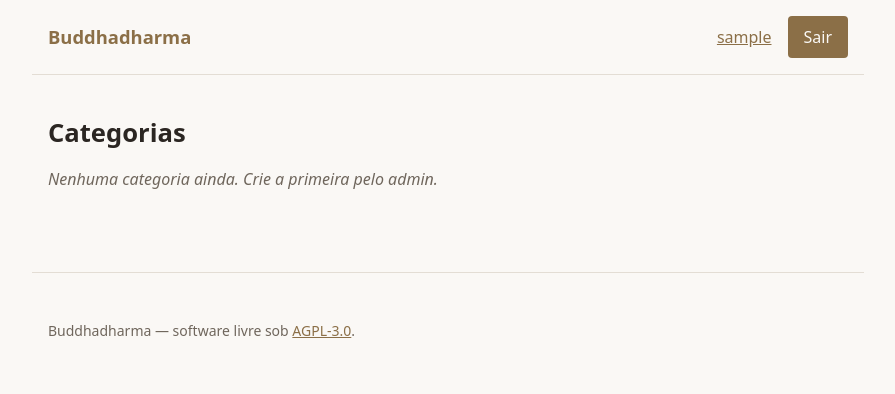
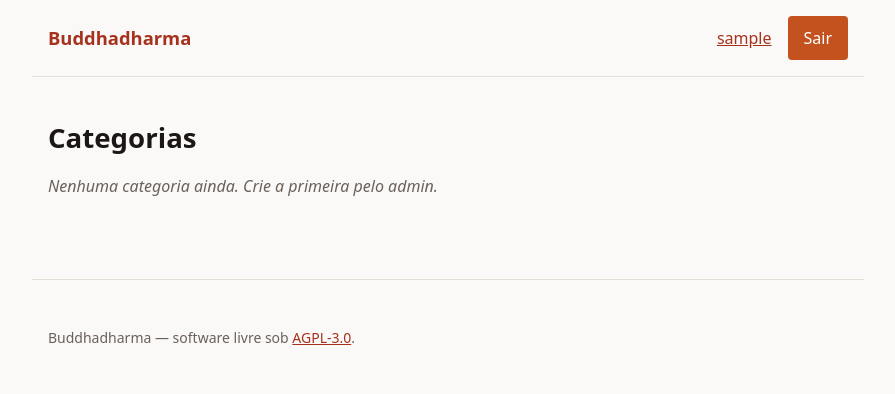
Before and after one commit to C-E-E-C/buddhadharma, a Django app: page / in a window 1280 px wide. Shown: the top 394 px of the page, without its empty margins (192-1087 px from the left). Run offline with Django 5.2, Linux system fonts and the light colour scheme; the visitor is signed in with stand-in values (Sample User, id 1); data comes from the database, SQL or seed files in the repository; data that the repository does not hold is empty; parts of the project's set-up code (start-up, migrations or seed data) failed here and were passed over.

Commit message:
feat(design): tokens de cor, tipografia e espaçamento
Base do sistema de design (§8 do DESIGN.md): tudo que a Fase 2 constrói passa
a nascer sobre estes tokens, em vez de ser reestilizado depois.

Duas camadas, e a ordem entre elas é o que sustenta o tema escuro. A rampa
quente 100–900 traz os valores crus; os tokens semânticos ficam por cima, e é
só neles que os componentes tocam. A rampa se inverte entre os temas — no
claro só 600–900 são legíveis sobre o fundo, no escuro só 100–500 — então um
componente que referencie `--quente-700` fica ilegível no escuro sem que
ninguém perceba. Um teste recusa cor crua e passo de rampa em forum.css.

Três estados de tema, não dois: claro, escuro e sistema. A guarda
`:root:not([data-theme="light"])` faz uma escolha explícita por claro vencer
um sistema em escuro. Todos os semânticos existem em `:root`; os blocos de
tema só trocam valores que já existem. Cor definida apenas dentro de `@media`
some no estado "sistema", e a página renderiza texto de um tema sobre o fundo
do outro — outro teste barra isso.

O par preenchimento + rótulo do botão anda junto num par de tokens, porque é
o par que precisa passar no contraste: no claro, 600 com rótulo branco
(4.59:1); no escuro, 500 com rótulo escuro (5.94:1). Branco sobre 500 daria
3.13:1 e reprovaria.

Os contrastes do DESIGN.md deixam de ser folclore: o teste os recalcula a
partir do CSS servido, pelos limiares da WCAG 2.2, nos dois temas. Verificado
que reprova de fato, mutando a paleta de propósito.

Também entram a escala tipográfica (razão 1.2), a escala de espaçamento, a
medida de leitura de 68 caracteres no corpo do post, `color-scheme` nos dois
temas, foco sempre visível e `prefers-reduced-motion`.

Conferido em navegador nos dois temas, no índice e nas telas de tópico e de
entrada: nenhuma cor sumiu ao alternar. 145 testes passando.

Refs BD-004

Co-Authored-By: Claude Opus 5 (1M context) <noreply@anthropic.com>
Claude-Session: https://claude.ai/code/session_01G7TRBhgu2wYyYvFNroidFk

```diff
--- a/static/css/forum.css
+++ b/static/css/forum.css
@@ -1,35 +1,23 @@
-/* Estilo mínimo da Fase 1. Tema customizável fica para a Fase 4. */
-
-:root {
-  --tinta: #2b2622;
-  --papel: #faf8f5;
-  --acafrao: #8b6f47;
-  --borda: #e3ddd4;
-  --suave: #6f665c;
-}
-
-@media (prefers-color-scheme: dark) {
-  :root {
-    --tinta: #e8e3dc;
-    --papel: #1a1816;
-    --acafrao: #c9a227;
-    --borda: #38332e;
-    --suave: #9c9288;
-  }
-}
+/* Estilo do fórum. As cores, a escala tipográfica e o espaçamento vêm de
+ * tokens.css — nenhuma cor crua aqui, nenhum passo da rampa referenciado
+ * direto. Componente que referencia a rampa quebra no tema escuro, porque a
+ * rampa se inverte entre os temas (docs/DESIGN.md §2).
+ */
 
 * { box-sizing: border-box; }
 
 body {
   margin: 0;
-  background: var(--papel);
+  background: var(--fundo);
   color: var(--tinta);
-  font: 16px/1.65 system-ui, -apple-system, "Segoe UI", Roboto, sans-serif;
+  font-family: var(--fonte);
+  font-size: var(--texto-m);
+  line-height: var(--altura-corpo);
 }
 
 main { max-width: 52rem; margin: 0 auto; padding: 1.5rem 1rem 4rem; }
 
-a { color: var(--acafrao); }
+a { color: var(--acento); }
 
 .topo {
   display: flex; justify-content: space-between; align-items: center; gap: 1rem;
@@ -41,11 +29,11 @@ a { color: var(--acafrao); }
 .inline { display: inline; }
 button.link {
   background: none; border: none; padding: 0; cursor: pointer;
-  color: var(--acafrao); font: inherit; text-decoration: underline;
+  color: var(--acento); font: inherit; text-decoration: underline;
 }
 
-h1 { font-size: 1.6rem; line-height: 1.25; }
-h2 { font-size: 1.25rem; margin-top: 2.5rem; }
+h1 { font-size: var(--texto-ggg); line-height: var(--altura-titulo); }
+h2 { font-size: var(--texto-g); line-height: var(--altura-titulo); margin-top: var(--esp-6); }
 
 .categorias, .topicos, .posts, .subcategorias, .reacoes, .mensagens {
   list-style: none; padding: 0;
@@ -56,15 +44,15 @@ h2 { font-size: 1.25rem; margin-top: 2.5rem; }
   display: block; padding: .85rem 1rem; text-decoration: none; color: inherit;
   border: 1px solid var(--borda); border-left-width: 4px; border-radius: 4px;
 }
-.categorias > li > a:hover { border-color: var(--acafrao); }
+.categorias > li > a:hover { border-color: var(--acento); }
 .categorias strong { display: block; }
 
 .topicos li {
   padding: .6rem 0; border-bottom: 1px solid var(--borda);
 }
-.topicos li.fixado { background: color-mix(in srgb, var(--acafrao) 6%, transparent); }
+.topicos li.fixado { background: var(--realce); }
 
-.meta, .descricao, .contagem, .ajuda { color: var(--suave); font-size: .875rem; }
+.meta, .descricao, .contagem, .ajuda { color: var(--tinta-suave); font-size: .875rem; }
 .meta { display: block; }
 
 .trilha { font-size: .875rem; margin-bottom: .5rem; }
@@ -72,16 +60,20 @@ h2 { font-size: 1.25rem; margin-top: 2.5rem; }
 .post { padding: 1rem 0; border-bottom: 1px solid var(--borda); }
 .post > header {
   display: flex; gap: .75rem; align-items: baseline;
-  font-size: .875rem; color: var(--suave); margin-bottom: .5rem;
+  font-size: .875rem; color: var(--tinta-suave); margin-bottom: .5rem;
 }
 .post > header a:first-child { font-weight: 600; }
 .permalink { text-decoration: none; }
-.respondendo { font-size: .875rem; color: var(--suave); margin: 0 0 .5rem; }
+.respondendo { font-size: .875rem; color: var(--tinta-suave); margin: 0 0 .5rem; }
 
-.corpo :is(p, ul, ol, blockquote, pre, table) { margin: .75rem 0; }
+/* Medida de leitura. O limite é do texto, não do contêiner: tabela e bloco
+ * de código continuam usando a largura toda, porque encolher código para 68
+ * caracteres só produz rolagem horizontal. */
+.corpo :is(p, ul, ol, blockquote) { max-width: var(--medida); }
+.corpo :is(p, ul, ol, blockquote, pre, table) { margin: var(--esp-3) 0; }
 .corpo blockquote {
   margin-left: 0; padding: .25rem 0 .25rem 1rem;
-  border-left: 3px solid var(--borda); color: var(--suave);
+  border-left: 3px solid var(--borda); color: var(--tinta-suave);
 }
 .corpo pre {
   padding: .8rem; overflow-x: auto; border-radius: 4px;
@@ -102,20 +94,29 @@ form p { margin: .75rem 0; }
 label { display: block; font-weight: 600; font-size: .9rem; }
 input, textarea, select {
   width: 100%; padding: .5rem; font: inherit;
-  border: 1px solid var(--borda); border-radius: 4px;
-  background: var(--papel); color: var(--tinta);
+  border: 1px solid var(--borda); border-radius: var(--raio);
+  background: var(--superficie); color: var(--tinta);
 }
 button[type="submit"], .botao {
   display: inline-block; padding: .5rem 1rem; font: inherit; cursor: pointer;
-  background: var(--acafrao); color: var(--papel);
+  background: var(--acento-superficie); color: var(--acento-rotulo);
+  min-height: var(--alvo-toque);
   border: none; border-radius: 4px; text-decoration: none;
 }
 
-.errorlist { color: #b3261e; font-size: .875rem; padding-left: 1rem; }
-.aviso, .vazio { color: var(--suave); font-style: italic; }
+.errorlist { color: var(--perigo); font-size: var(--texto-p); padding-left: 1rem; }
+.aviso, .vazio { color: var(--tinta-suave); font-style: italic; }
 .mais { display: inline-block; margin-top: 1rem; }
 
 footer {
   max-width: 52rem; margin: 0 auto; padding: 2rem 1rem;
-  border-top: 1px solid var(--borda); color: var(--suave); font-size: .875rem;
+  border-top: 1px solid var(--borda); color: var(--tinta-suave); font-size: .875rem;
 }
+
+/* Foco sempre visível (§7). O padrão do navegador some contra alguns fundos;
+ * o contorno próprio é o mesmo nos dois temas porque --foco troca por baixo. */
+:is(a, button, input, textarea, select, summary, [tabindex]):focus-visible {
+  outline: 2px solid var(--foco);
+  outline-offset: 2px;
+  border-radius: var(--raio);
+}
--- /dev/null
+++ b/static/css/tokens.css
@@ -0,0 +1,207 @@
+/* Sistema de design — tokens. Transcreve docs/DESIGN.md §2, §3, §4 e §7.
+ *
+ * Duas camadas, e a ordem entre elas é a regra que sustenta o tema escuro:
+ *
+ *   1. a rampa      — valores crus, nunca usados direto por um componente
+ *   2. os semânticos — é isto que os componentes usam
+ *
+ * A rampa se inverte entre os temas: no claro só 600–900 são legíveis sobre o
+ * fundo, no escuro só 100–500. Um componente que referencie `--quente-700`
+ * fica ilegível no escuro e ninguém percebe até alguém reclamar. Por isso todo
+ * componente passa por token semântico, e o tema troca o valor por baixo.
+ *
+ * Três estados de tema, não dois: claro, escuro e *sistema* (§5). Sistema é o
+ * padrão e não estampa atributo nenhum na raiz.
+ *
+ * Nenhuma cor pode existir **apenas** dentro de `@media` ou de `[data-theme]`.
+ * No estado "sistema" o atributo não é estampado; uma cor definida só ali
+ * some, e a página renderiza texto de um tema sobre o fundo do outro. O
+ * bloco `:root` abaixo define **todos** os semânticos; os outros dois só
+ * trocam valores que já existem.
+ */
+
+:root {
+  /* ---- Rampa quente — §2. Do açafrão ao vermelho profundo. ------------- */
+  /* Contrastes na tabela do DESIGN.md; apps/core/tests/test_tokens.py os
+   * recalcula a partir deste arquivo, para a medida não virar folclore. */
+  --quente-100: #fdf3e0;
+  --quente-200: #fae3b8;
+  --quente-300: #f5c766;
+  --quente-400: #efa92b;
+  --quente-500: #dc7726;
+  --quente-600: #c4521f;
+  --quente-700: #a6321e;
+  --quente-800: #7e2418;
+  --quente-900: #5a1b15;
+
+  /* ---- Neutros quentes — §4 -------------------------------------------- */
+  /* Viés quente de propósito: neutro frio convive com a paleta, não pertence
+   * a ela. */
+  --neutro-claro-fundo: #faf9f7;
+  --neutro-claro-superficie: #ffffff;
+  --neutro-claro-tinta: #1c1714;
+  --neutro-claro-tinta-suave: #6b605a;
+  --neutro-claro-borda: #e6dfd7;
+
+  --neutro-escuro-fundo: #17120e;
+  --neutro-escuro-superficie: #1f1813;
+  --neutro-escuro-tinta: #f2ede8;
+  --neutro-escuro-tinta-suave: #a79c95;
+  --neutro-escuro-borda: #3a302a;
+
+  /* ---- Estados de sistema — §3 ----------------------------------------- */
+  /* Verde e azul ficam fora da família quente de propósito: dão o alívio
+   * cromático que uma paleta só quente não tem, e não competem com a marca. */
+  --perigo-claro: #b3261e;
+  --perigo-escuro: #f2766b;
+  --sucesso-claro: #2f6b4f;
+  --sucesso-escuro: #6fbf95;
+  --info-claro: #1f5f8b;
+  --info-escuro: #6fb3dc;
+
+  /* ==== Semânticos — tema claro ========================================= */
+  color-scheme: light;
+
+  --fundo: var(--neutro-claro-fundo);
+  --superficie: var(--neutro-claro-superficie);
+  --tinta: var(--neutro-claro-tinta);
+  --tinta-suave: var(--neutro-claro-tinta-suave);
+  --borda: var(--neutro-claro-borda);
+
+  /* Acento como tinta: precisa de 4.5:1 sobre o fundo. No claro é o 700. */
+  --acento: var(--quente-700);
+
+  /* Acento como superfície: o par preenchimento + rótulo anda junto, porque
+   * é o par que precisa passar no contraste. No claro, 600 com rótulo branco
+   * (4.59:1); branco sobre o 500 daria 3.13:1 e reprovaria. */
+  --acento-superficie: var(--quente-600);
+  --acento-rotulo: #ffffff;
+
+  --perigo: var(--perigo-claro);
+  --sucesso: var(--sucesso-claro);
+  --info: var(--info-claro);
+
+  /* Aviso é fundo tingido e borda, nunca tinta: amarelo como texto reprova
+   * em qualquer tamanho sobre fundo claro (§3). O texto do aviso é --tinta. */
+  --aviso-borda: var(--quente-600);
+  --aviso-fundo: color-mix(in srgb, var(--quente-400) 18%, var(--fundo));
+
+  /* Realce de trecho na busca (BD-014) e faixa de destaque. */
+  --realce: color-mix(in srgb, var(--quente-300) 55%, var(--fundo));
+
+  --foco: var(--quente-600);
+
+  /* ---- Tipografia — §7 -------------------------------------------------- */
+  /* A pilha precisa cobrir português com acentos e os diacríticos do Pāli
+   * (anattā, saṅgha). A fonte própria é decisão em aberto (§9.1); até lá, a
+   * pilha do sistema já cobre latino estendido em todas as plataformas. */
+  --fonte: system-ui, -apple-system, "Segoe UI", Roboto, "Noto Sans", sans-serif;
+  --fonte-mono: ui-monospace, SFMono-Regular, "Cascadia Mono", Menlo, monospace;
+
+  /* Escala em razão 1.2 a partir de 1rem, arredondada. */
+  --texto-pp: 0.79rem;
+  --texto-p: 0.875rem;
+  --texto-m: 1rem;
+  --texto-g: 1.2rem;
+  --texto-gg: 1.44rem;
+  --texto-ggg: 1.728rem;
+
+  --altura-corpo: 1.65;
+  --altura-titulo: 1.25;
+
+  /* Medida de leitura: 65–75 caracteres no corpo do post (§7). */
+  --medida: 68ch;
+
+  /* ---- Espaçamento ----------------------------------------------------- */
+  --esp-1: 0.25rem;
+  --esp-2: 0.5rem;
+  --esp-3: 0.75rem;
+  --esp-4: 1rem;
+  --esp-5: 1.5rem;
+  --esp-6: 2rem;
+  --esp-7: 3rem;
+
+  --raio: 4px;
+  --raio-pilula: 999px;
+
+  /* Alvo de toque mínimo, §7. Vale sobretudo para o botão de reagir. */
+  --alvo-toque: 44px;
+}
+
+/* Escuro por preferência do sistema.
+ *
+ * A guarda `:not([data-theme="light"])` é o que faz uma escolha explícita por
+ * claro vencer um sistema em escuro. Sem ela, quem pediu claro no fórum e usa
+ * o telemóvel em escuro recebe escuro assim mesmo. */
+@media (prefers-color-scheme: dark) {
+  :root:not([data-theme="light"]) {
+    color-scheme: dark;
+
+    --fundo: var(--neutro-escuro-fundo);
+    --superficie: var(--neutro-escuro-superficie);
+    --tinta: var(--neutro-escuro-tinta);
+    --tinta-suave: var(--neutro-escuro-tinta-suave);
+    --borda: var(--neutro-escuro-borda);
+
+    /* A rampa inverte: no escuro o acento como tinta é o 400. */
+    --acento: var(--quente-400);
+
+    /* E o preenchimento vira 500 com rótulo escuro — branco sobre 500 não
+     * passa, mas tinta escura sobre 500 passa com folga. */
+    --acento-superficie: var(--quente-500);
+    --acento-rotulo: var(--neutro-escuro-fundo);
+
+    --perigo: var(--perigo-escuro);
+    --sucesso: var(--sucesso-escuro);
+    --info: var(--info-escuro);
+
+    --aviso-borda: var(--quente-400);
+    --aviso-fundo: color-mix(in srgb, var(--quente-400) 14%, var(--fundo));
+
+    --realce: color-mix(in srgb, var(--quente-500) 40%, var(--fundo));
+
+    --foco: var(--quente-400);
+  }
+}
+
+/* Escuro por escolha explícita. Repete os mesmos valores do bloco acima —
+ * duplicação deliberada: são gatilhos independentes, e um `:is()` unindo os
+ * dois faria a media query invalidar a regra inteira em navegador que não a
+ * suporte. */
+:root[data-theme="dark"] {
+  color-scheme: dark;
+
+  --fundo: var(--neutro-escuro-fundo);
+  --superficie: var(--neutro-escuro-superficie);
+  --tinta: var(--neutro-escuro-tinta);
+  --tinta-suave: var(--neutro-escuro-tinta-suave);
+  --borda: var(--neutro-escuro-borda);
+
+  --acento: var(--quente-400);
+  --acento-superficie: var(--quente-500);
+  --acento-rotulo: var(--neutro-escuro-fundo);
+
+  --perigo: var(--perigo-escuro);
+  --sucesso: var(--sucesso-escuro);
+  --info: var(--info-escuro);
+
+  --aviso-borda: var(--quente-400);
+  --aviso-fundo: color-mix(in srgb, var(--quente-400) 14%, var(--fundo));
+
+  --realce: color-mix(in srgb, var(--quente-500) 40%, var(--fundo));
+
+  --foco: var(--quente-400);
+}
+
+/* Movimento — §7. Nenhuma animação é essencial para entender o estado, então
+ * desligar tudo é seguro. */
+@media (prefers-reduced-motion: reduce) {
+  *,
+  *::before,
+  *::after {
+    animation-duration: 0.01ms !important;
+    animation-iteration-count: 1 !important;
+    transition-duration: 0.01ms !important;
+    scroll-behavior: auto !important;
+  }
+}
--- a/templates/base.html
+++ b/templates/base.html
@@ -4,6 +4,8 @@
   <meta charset="utf-8">
   <meta name="viewport" content="width=device-width, initial-scale=1">
   <title>{% block title %}Buddhadharma{% endblock %}</title>
+  {# tokens.css primeiro: define as custom properties que forum.css consome. #}
+  <link rel="stylesheet" href="{% static 'css/tokens.css' %}">
   <link rel="stylesheet" href="{% static 'css/forum.css' %}">
   {# HTMX entra na Fase 2, junto com as reações — é o primeiro recurso que   #}
   {# realmente precisa de atualização parcial. Até lá a Fase 1 funciona com  #}
```
Also changed, not shown: apps/core/tests/test_tokens.py (added, +154 -0 lines).
